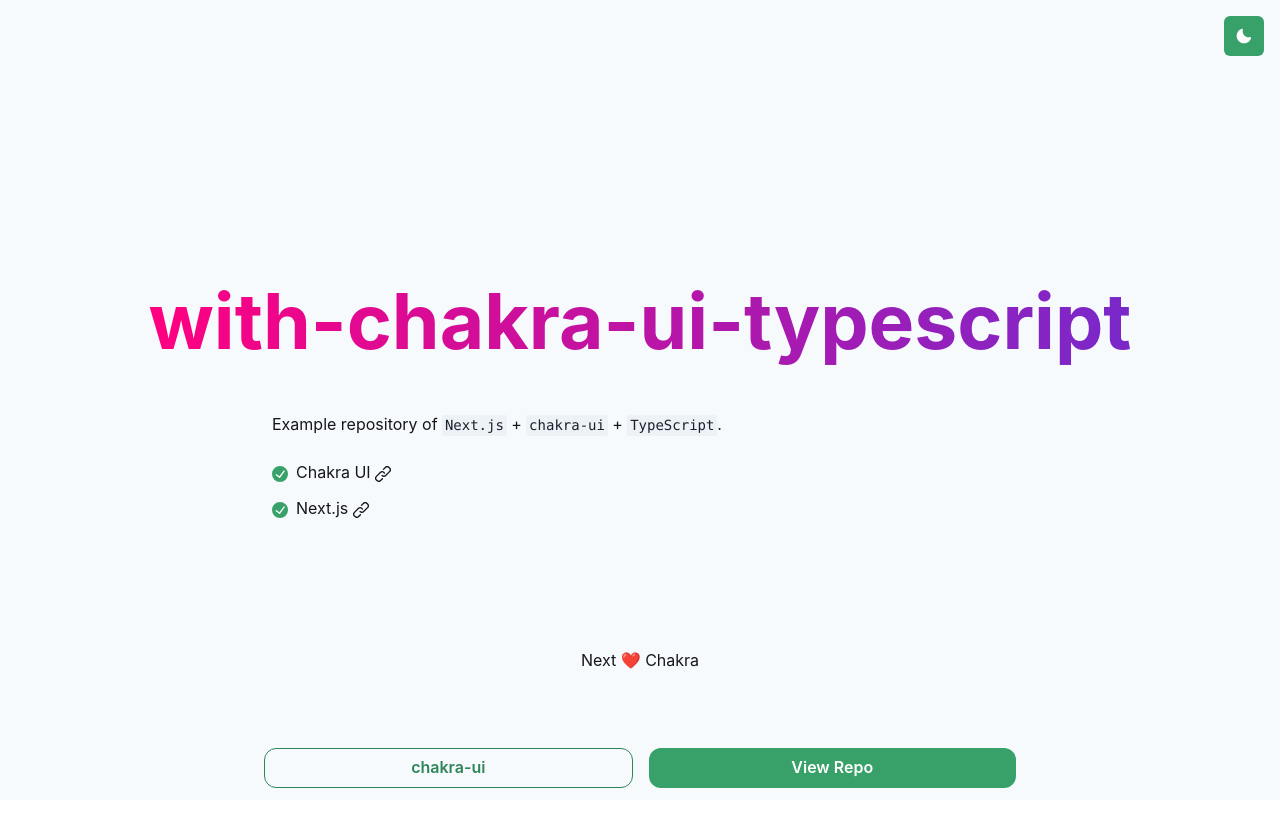
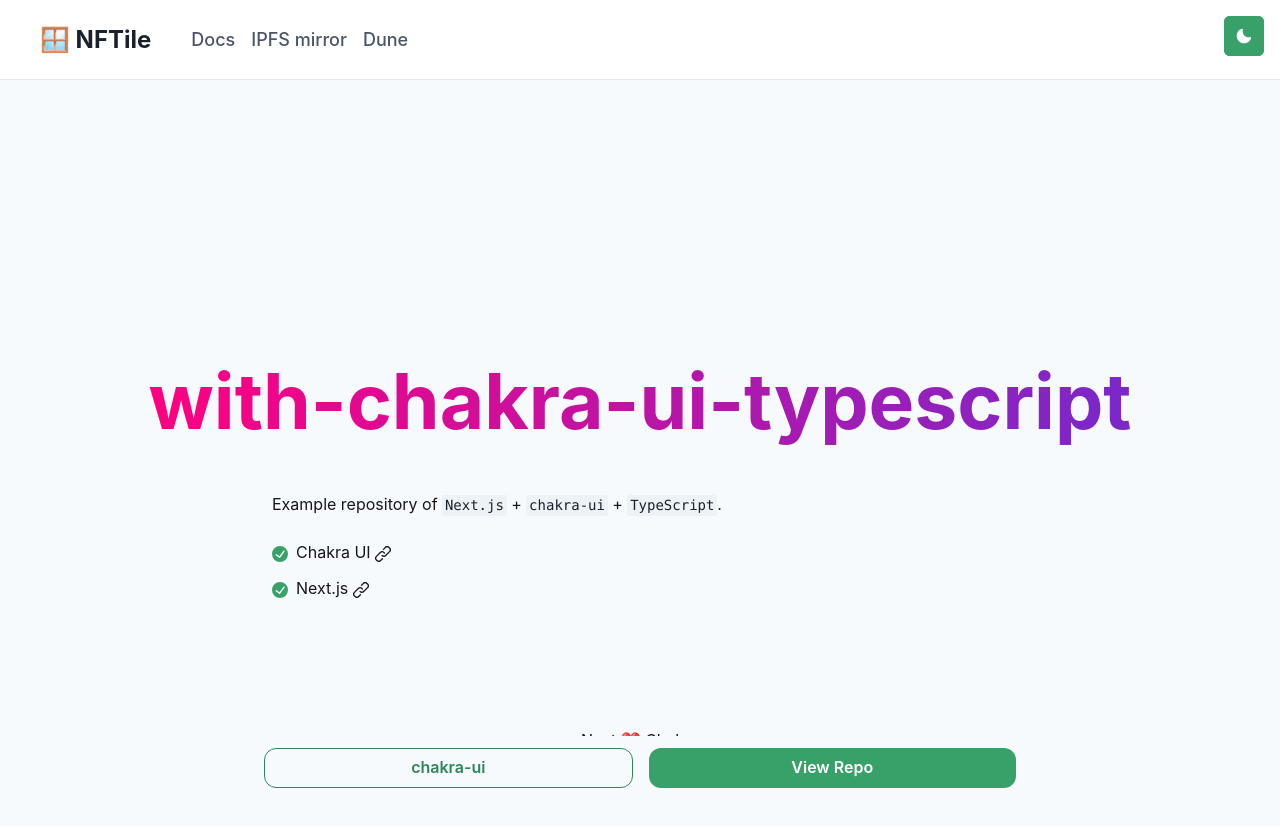
Before and after one commit to Drblessing/NFTile, a Next.js app in the folder client/: page / in a window 1280 px wide. Shown: the top 826 px of the page. Before the commit the page ends 800 px from the top, so only its background shows below. Built offline with nearby package versions, Linux system fonts and the light colour scheme.

Commit message:
MarketingHeader

```diff
--- /dev/null
+++ b/client/src/components/Marketing/MarketingHeader.tsx
@@ -0,0 +1,269 @@
+import {
+  Box,
+  Flex,
+  Text,
+  IconButton,
+  Button,
+  Stack,
+  Collapse,
+  Icon,
+  Link,
+  Popover,
+  PopoverTrigger,
+  PopoverContent,
+  useColorModeValue,
+  useBreakpointValue,
+  useDisclosure,
+} from '@chakra-ui/react';
+import {
+  HamburgerIcon,
+  CloseIcon,
+  ChevronDownIcon,
+  ChevronRightIcon,
+} from '@chakra-ui/icons';
+
+import { DarkModeSwitch } from '../DarkModeSwitch';
+
+export function MarketingHeader() {
+  const { isOpen, onToggle } = useDisclosure();
+
+  return (
+    <Box>
+      <Flex
+        bg={useColorModeValue('white', 'gray.800')}
+        color={useColorModeValue('gray.600', 'white')}
+        minH={'80px'}
+        py={{ base: 2 }}
+        px={{ base: 10 }}
+        borderBottom={1}
+        borderStyle={'solid'}
+        borderColor={useColorModeValue('gray.200', 'gray.900')}
+        align={'center'}
+      >
+        <Flex
+          flex={{ base: 1, md: 'auto' }}
+          ml={{ base: -2 }}
+          display={{ base: 'flex', md: 'none' }}
+        >
+          <IconButton
+            onClick={onToggle}
+            icon={
+              isOpen ? <CloseIcon w={3} h={3} /> : <HamburgerIcon w={5} h={5} />
+            }
+            variant={'ghost'}
+            aria-label={'Toggle Navigation'}
+          />
+        </Flex>
+        <Flex
+          flex={{ base: 1 }}
+          justify={{ base: 'center', md: 'start' }}
+          alignItems='center'
+        >
+          <Text
+            textAlign={useBreakpointValue({ base: 'center', md: 'left' })}
+            fontFamily={'heading'}
+            fontWeight='bold'
+            fontSize='2xl'
+            color={useColorModeValue('gray.800', 'white')}
+            userSelect='none'
+          >
+            🪟 NFTile
+          </Text>
+
+          <Flex display={{ base: 'none', md: 'flex' }} ml={10}>
+            <DesktopNav />
+          </Flex>
+        </Flex>
+
+        <Stack
+          flex={{ base: 1, md: 0 }}
+          justify={'flex-end'}
+          direction={'row'}
+          spacing={6}
+        >
+          <DarkModeSwitch />
+          <DarkModeSwitch />
+        </Stack>
+      </Flex>
+
+      <Collapse in={isOpen} animateOpacity>
+        <MobileNav />
+      </Collapse>
+    </Box>
+  );
+}
+
+const DesktopNav = () => {
+  const linkColor = useColorModeValue('gray.600', 'gray.200');
+  const linkHoverColor = useColorModeValue('gray.800', 'white');
+  const popoverContentBgColor = useColorModeValue('white', 'gray.800');
+
+  return (
+    <Stack direction={'row'} spacing={4}>
+      {NAV_ITEMS.map((navItem) => (
+        <Box key={navItem.label}>
+          <Popover trigger={'hover'} placement={'bottom-start'}>
+            <PopoverTrigger>
+              <Link
+                p={0}
+                href={navItem.href ?? '#'}
+                fontSize={'lg'}
+                fontWeight={500}
+                color={linkColor}
+                _hover={{
+                  textDecoration: 'none',
+                  color: linkHoverColor,
+                }}
+              >
+                {navItem.label}
+              </Link>
+            </PopoverTrigger>
+
+            {navItem.children && (
+              <PopoverContent
+                border={0}
+                boxShadow={'xl'}
+                bg={popoverContentBgColor}
+                p={4}
+                rounded={'xl'}
+                minW={'sm'}
+              >
+                <Stack>
+                  {navItem.children.map((child) => (
+                    <DesktopSubNav key={child.label} {...child} />
+                  ))}
+                </Stack>
+              </PopoverContent>
+            )}
+          </Popover>
+        </Box>
+      ))}
+    </Stack>
+  );
+};
+
+const DesktopSubNav = ({ label, href, subLabel }: NavItem) => {
+  return (
+    <Link
+      href={href}
+      role={'group'}
+      display={'block'}
+      p={2}
+      rounded={'md'}
+      _hover={{ bg: useColorModeValue('pink.50', 'gray.900') }}
+    >
+      <Stack direction={'row'} align={'center'}>
+        <Box>
+          <Text
+            transition={'all .3s ease'}
+            _groupHover={{ color: 'pink.400' }}
+            fontWeight={500}
+          >
+            {label}
+          </Text>
+          <Text fontSize={'sm'}>{subLabel}</Text>
+        </Box>
+        <Flex
+          transition={'all .3s ease'}
+          transform={'translateX(-10px)'}
+          opacity={0}
+          _groupHover={{ opacity: '100%', transform: 'translateX(0)' }}
+          justify={'flex-end'}
+          align={'center'}
+          flex={1}
+        >
+          <Icon color={'pink.400'} w={5} h={5} as={ChevronRightIcon} />
+        </Flex>
+      </Stack>
+    </Link>
+  );
+};
+
+const MobileNav = () => {
+  return (
+    <Stack
+      bg={useColorModeValue('white', 'gray.800')}
+      p={4}
+      display={{ md: 'none' }}
+    >
+      {NAV_ITEMS.map((navItem) => (
+        <MobileNavItem key={navItem.label} {...navItem} />
+      ))}
+    </Stack>
+  );
+};
+
+const MobileNavItem = ({ label, children, href }: NavItem) => {
+  const { isOpen, onToggle } = useDisclosure();
+
+  return (
+    <Stack spacing={4} onClick={children && onToggle}>
+      <Flex
+        py={2}
+        as={Link}
+        href={href ?? '#'}
+        justify={'space-between'}
+        align={'center'}
+        _hover={{
+          textDecoration: 'none',
+        }}
+      >
+        <Text
+          fontWeight={600}
+          color={useColorModeValue('gray.600', 'gray.200')}
+        >
+          {label}
+        </Text>
+        {children && (
+          <Icon
+            as={ChevronDownIcon}
+            transition={'all .25s ease-in-out'}
+            transform={isOpen ? 'rotate(180deg)' : ''}
+            w={6}
+            h={6}
+          />
+        )}
+      </Flex>
+
+      <Collapse in={isOpen} animateOpacity style={{ marginTop: '0!important' }}>
+        <Stack
+          mt={2}
+          pl={4}
+          borderLeft={1}
+          borderStyle={'solid'}
+          borderColor={useColorModeValue('gray.200', 'gray.700')}
+          align={'start'}
+        >
+          {children &&
+            children.map((child) => (
+              <Link key={child.label} py={2} href={child.href}>
+                {child.label}
+              </Link>
+            ))}
+        </Stack>
+      </Collapse>
+    </Stack>
+  );
+};
+
+interface NavItem {
+  label: string;
+  subLabel?: string;
+  children?: Array<NavItem>;
+  href?: string;
+}
+
+const NAV_ITEMS: Array<NavItem> = [
+  {
+    label: 'Docs',
+    href: 'docs',
+  },
+  {
+    label: 'IPFS mirror',
+    href: 'docs',
+  },
+  {
+    label: 'Dune',
+    href: 'https://dune.xyz/0xMaki/NFTile',
+  },
+];
--- a/client/src/pages/index.tsx
+++ b/client/src/pages/index.tsx
@@ -5,31 +5,34 @@
   List,
   ListIcon,
   ListItem,
-} from '@chakra-ui/react'
-import { CheckCircleIcon, LinkIcon } from '@chakra-ui/icons'
+} from '@chakra-ui/react';
+import { CheckCircleIcon, LinkIcon } from '@chakra-ui/icons';
 
-import { Hero } from '../components/Hero'
-import { Container } from '../components/Container'
-import { Main } from '../components/Main'
-import { DarkModeSwitch } from '../components/DarkModeSwitch'
-import { CTA } from '../components/CTA'
-import { Footer } from '../components/Footer'
+import { Hero } from '../components/Hero';
+import { Container } from '../components/Container';
+import { Main } from '../components/Main';
+import { DarkModeSwitch } from '../components/DarkModeSwitch';
+import { CTA } from '../components/CTA';
+import { Footer } from '../components/Footer';
+import { MarketingHeader } from '../components/Marketing/MarketingHeader';
 
 const Index = () => (
-  <Container height="100vh">
+  <>
+    <MarketingHeader />
+    <Container height='100vh'>
       <Hero />
       <Main>
-      <Text color="text">
+        <Text color='text'>
           Example repository of <Code>Next.js</Code> + <Code>chakra-ui</Code> +{' '}
           <Code>TypeScript</Code>.
         </Text>
 
-      <List spacing={3} my={0} color="text">
+        <List spacing={3} my={0} color='text'>
           <ListItem>
-          <ListIcon as={CheckCircleIcon} color="green.500" />
+            <ListIcon as={CheckCircleIcon} color='green.500' />
             <ChakraLink
               isExternal
-            href="https://chakra-ui.com"
+              href='https://chakra-ui.com'
               flexGrow={1}
               mr={2}
             >
@@ -37,8 +40,13 @@
             </ChakraLink>
           </ListItem>
           <ListItem>
-          <ListIcon as={CheckCircleIcon} color="green.500" />
-          <ChakraLink isExternal href="https://nextjs.org" flexGrow={1} mr={2}>
+            <ListIcon as={CheckCircleIcon} color='green.500' />
+            <ChakraLink
+              isExternal
+              href='https://nextjs.org'
+              flexGrow={1}
+              mr={2}
+            >
               Next.js <LinkIcon />
             </ChakraLink>
           </ListItem>
@@ -51,6 +59,7 @@
       </Footer>
       <CTA />
     </Container>
-)
+  </>
+);
 
-export default Index
+export default Index;
```
Also changed, not shown: client/tsconfig.json (+15 -4 lines). Lines whose indentation alone changed are shown as unchanged.
